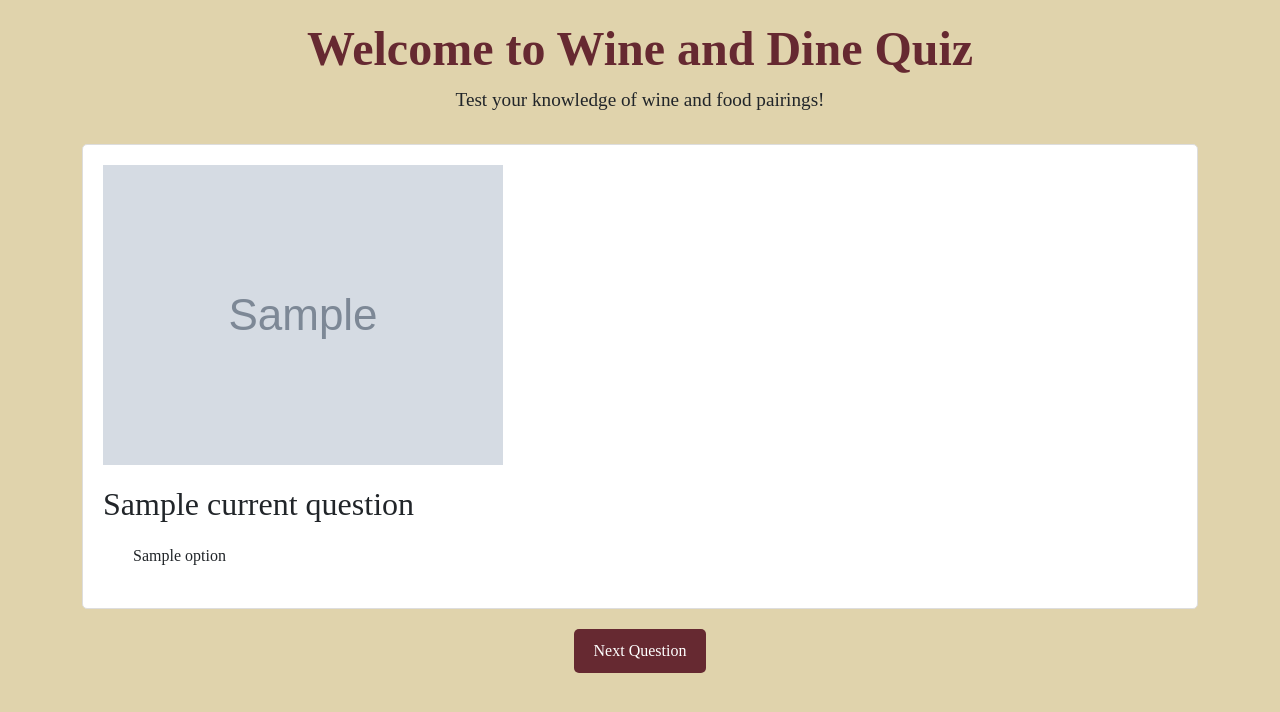
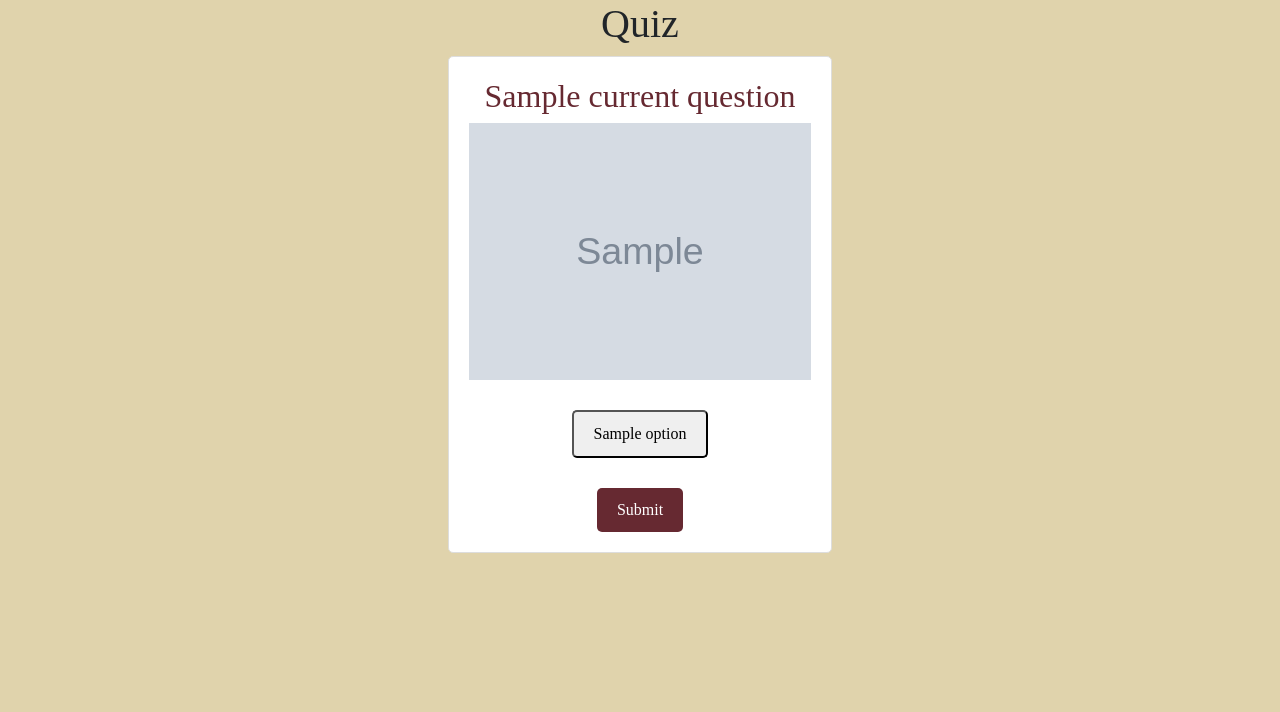
Before and after one commit to JianZ233/UI-Fianl-Project, a Flask app: template templates/quiz.html in a window 1280 px wide. Shown: the part 56-768 px from the top of the page. Run offline with Flask 3, Linux system fonts and the light colour scheme; the template is opened without the code that fills it: most values are stand-ins (such as "Sample title", 1, 10 or a date in 2020); grey boxes marked "Sample" are stand-in pictures; some libraries are stand-ins or nearby versions.

Commit message:
updated quiz functionalities
working on fixing the quiz reset (need to add a next question button) -- right now, when you press submit and wait a few seconds, the answer options repopulate. also working on having only the correct answer remain on screen after user clicked, regardless of what they actually clicked. will then need to implement adding the explanation to the correct answer.

```diff
--- a/templates/quiz.html
+++ b/templates/quiz.html
@@ -12,16 +12,23 @@
         background-color: rgb(224, 211, 172); /* light red background */
     }
 
-    .text {
-        color: rgb(66, 67, 64);
+    .quiz-container {
+        /* Flexbox layout to center elements */
+        display: flex;
+        flex-direction: column;
+        align-items: center;
+        justify-content: center;
+        text-align: center; /* Center text within container */
     }
 
     .quiz-item {
-        margin-top: 30px;
         padding: 20px;
+        color: rgb(102, 41, 49);
         border: 1px solid #ddd;
         border-radius: 5px;
+        max-width: 30%;
         background-color: #fff;
+        margin-bottom: 20px; /* add some bottom margin for space */
     }
 
     .quiz-item img {
@@ -64,50 +71,105 @@
         background-color: rgb(232, 179, 188);
         color: rgb(102, 41, 49);
     }
+    /* Existing CSS styles */
+    .quiz-container {
+        /* Add styles for button centering */
+        text-align: center;
+    }
+
+    .start-learning-btn {
+        /* Button styles */
+        background-color: rgb(102, 41, 49);
+        color: white;
+        border: none;
+        padding: 10px 20px;
+        border-radius: 5px;
+    }
+
+    .start-learning-btn:hover {
+        /* Button hover styles */
+        background-color: rgb(232, 179, 188);
+        color: rgb(102, 41, 49);
+    }
+
+    /* Gray out the button when disabled */
+    .start-learning-btn:disabled {
+        background-color: #ccc;
+        color: #666;
+        cursor: not-allowed;
+    }
+    .submit-container {
+        /* Flexbox layout to center submit button */
+        display: flex;
+        justify-content: center;
+        margin-top: 20px; /* Adjust margin as needed */
+    }
+
 </style>
 
-<div class="container text-center">
-    <h1 class="title text" style="font-size: 3em; color: rgb(102, 41, 49);">Welcome to Wine and Dine Quiz</h1>
-    <p style="font-size: 1.2em; color: darkr;">Test your knowledge of wine and food pairings!</p>
-</div>
-
-<div class="container">
-    <div class="quiz-item">
-        <img src="{{ current_question.image }}" alt="{{ current_question.title }}">
-        <h2>{{ current_question.title }}</h2>
-        <div class="options">
-            {% for option in current_options %}
-            <div class="option">{{ option }}</div>
-            {% endfor %}
+<body>
+    <div class="quiz-container">
+        <h1>Quiz</h1>
+        <div class="quiz-item">
+            <h2>{{ current_question["question"] }}</h2>
+            <img src="{{ url_for('static', filename='pic/' + current_question['image']) }}" alt="Question Image">
+            <form id="answer-form" action="/check-answer" method="POST">
+                <input type="hidden" id="correct-answer" name="correct_answer" value="{{ current_question['answer'] }}">
+                <input type="hidden" id="explanation" name="explanation" value="{{ current_question['explanation'] }}">
+                {% for option in current_options %}
+                <button type="button" class="option" name="answer" value="{{ option }}">{{ option }}</button>
+                {% endfor %}
+                <div class="submit-container">
+                    <button type="submit" id="submit-btn" class="start-learning-btn">Submit</button>
+                </div>
+            </form>
         </div>
     </div>
-
-    <div class="text-center">
-        <button onclick="nextQuestion()" class="next-question-btn">Next Question</button>
-    </div>
-</div>
+</body>
 
 <script>
-    const options = document.querySelectorAll('.option');
-    options.forEach(option => {
-        option.addEventListener('click', () => {
-            if (option.textContent === '{{ correct_answer }}') {
-                option.classList.add('correct');
-            } else {
-                option.classList.add('incorrect');
-            }
+    const answerButtons = document.querySelectorAll('.option');
+    const submitButton = document.getElementById('submit-btn');
 
-            // Disable clicking on options after an option is selected
-            options.forEach(option => {
-                option.style.pointerEvents = 'none';
+    answerButtons.forEach(button => {
+        button.addEventListener('click', () => {
+            answerButtons.forEach(btn => {
+                btn.classList.remove('selected');
             });
+            button.classList.add('selected');
+            submitButton.style.display = 'block';
+            submitButton.disabled = false; // Enable the button
         });
     });
 
-    function nextQuestion() {
-        // Redirect to the next question page
-        window.location.href = "{{ url_for('quiz') }}";
-    }
+    submitButton.addEventListener('click', (event) => {
+        event.preventDefault(); // Prevent form submission
+        const selectedButton = document.querySelector('.option.selected');
+        if (selectedButton) {
+            const userAnswer = selectedButton.textContent.trim();
+            const correctAnswer = document.getElementById('correct-answer').value.trim();
+            const isCorrect = userAnswer === correctAnswer;
+
+            if (isCorrect) {
+                selectedButton.classList.add('correct');
+            } else {
+                selectedButton.classList.add('incorrect');
+                answerButtons.forEach(btn => {
+                    if (btn !== selectedButton) {
+                        btn.style.display = 'none';
+                    }
+                });
+            }
+            setTimeout(() => {
+                answerButtons.forEach(btn => {
+                    btn.classList.remove('selected', 'correct', 'incorrect');
+                    btn.style.display = 'block';
+                });
+                submitButton.style.display = 'none';
+            }, 3000); // 3 seconds timeout
+        }
+    });
 </script>
 
+
 {% endblock %}
--- a/templates/quiz_start.html
+++ b/templates/quiz_start.html
@@ -6,6 +6,7 @@
     .title {
         font-weight: bold;
         margin-top: 20px;
+        padding: 5px;
     }
 
     body {
@@ -47,8 +48,7 @@
 </style>
 
 <div class="container text-center">
-    <h1 class="title text" style="font-size: 3em; color: rgb(102, 41, 49);">Welcome to Wine and Dine Quiz</h1>
-    <p style="font-size: 1.2em; color: darkr;">Test your knowledge of wine and food pairings!</p>
+    <h1 class="title text" style="font-size: 3em; color: rgb(102, 41, 49);">Test your wining and dining knowledge with a 5 question quiz!</h1>
 </div>
 
 <div class="container text-center">
```
